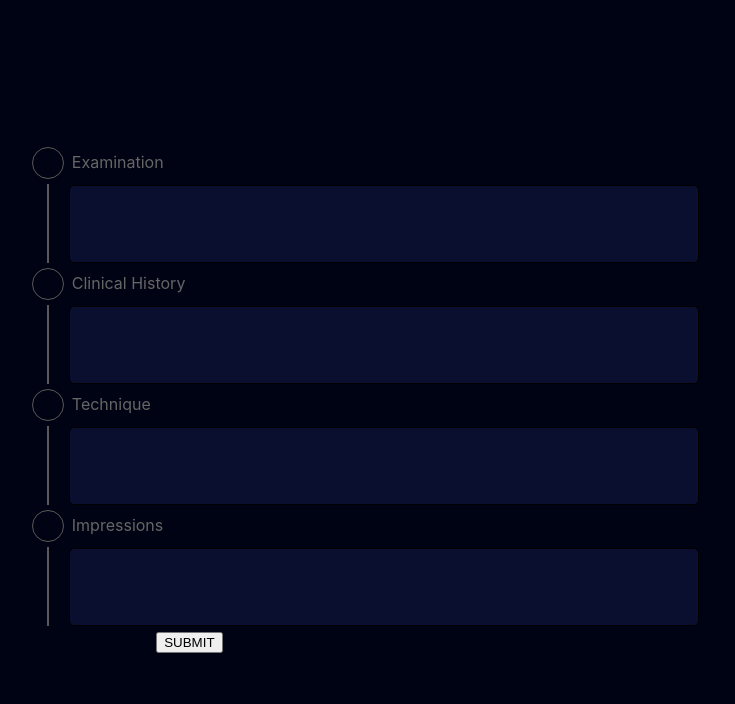
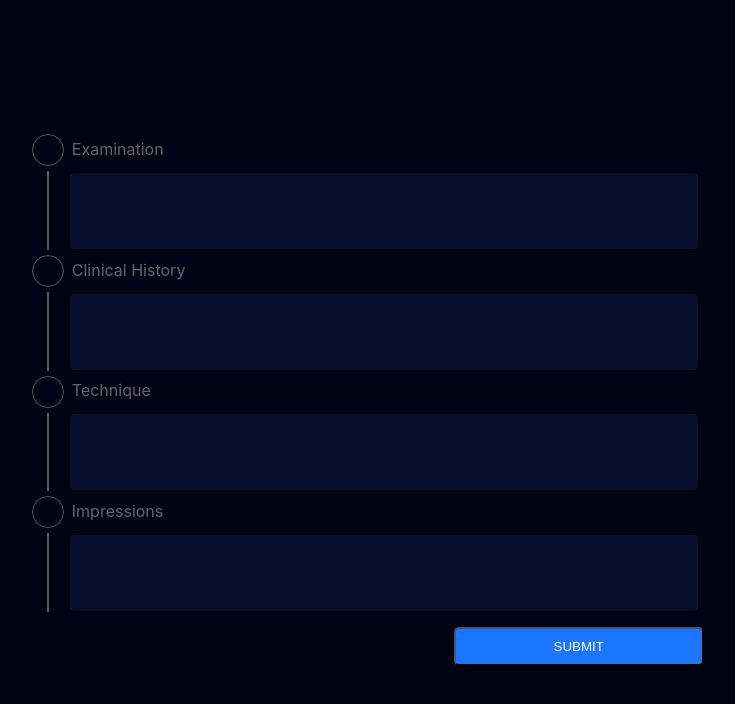
Before and after one commit to Imallek/exercise1-2, a React (Create React App) app: page / in a window 1280 px wide. Shown: the top 704 px of the page, without its empty margins (210-945 px from the left). Built offline with nearby package versions, Linux system fonts and the light colour scheme.

Commit message:
apply button styles

```diff
--- a/src/components/button.js
+++ b/src/components/button.js
@@ -1,9 +1,10 @@
 import React from "react";
+import styles from "../styles/button.module.css";
 
 const Button = (props) => {
   return (
     <>
-      <button>{props.children}</button>
+      <button className={styles.button}>{props.children}</button>
     </>
   );
 };
--- a/src/containers/form.js
+++ b/src/containers/form.js
@@ -107,9 +107,11 @@ class Form extends React.Component {
       <div className={styles.main}>
         <form onSubmit={(e) => this.formSubmitHandler(e)}>
           {allFormFields}
-          <SubmitButton type="submit" form="form1" value="Submit">
-            SUBMIT
-          </SubmitButton>
+          <div className={styles.submitButton}>
+            <SubmitButton type="submit" value="Submit">
+              SUBMIT
+            </SubmitButton>
+          </div>
         </form>
       </div>
     );
--- /dev/null
+++ b/src/styles/button.module.css
@@ -0,0 +1,8 @@
+.button {
+  width: 250px;
+  padding: 10px 0px;
+  background-color: rgb(26, 117, 255);
+  color: white;
+  border-radius: 5px;
+  margin-top: 10px;
+}
--- a/src/styles/form.module.css
+++ b/src/styles/form.module.css
@@ -6,3 +6,9 @@
   height: 100vh;
   width: 100%;
 }
+
+.submitButton {
+  width: 100%;
+  display: flex;
+  justify-content: flex-end;
+}
```
